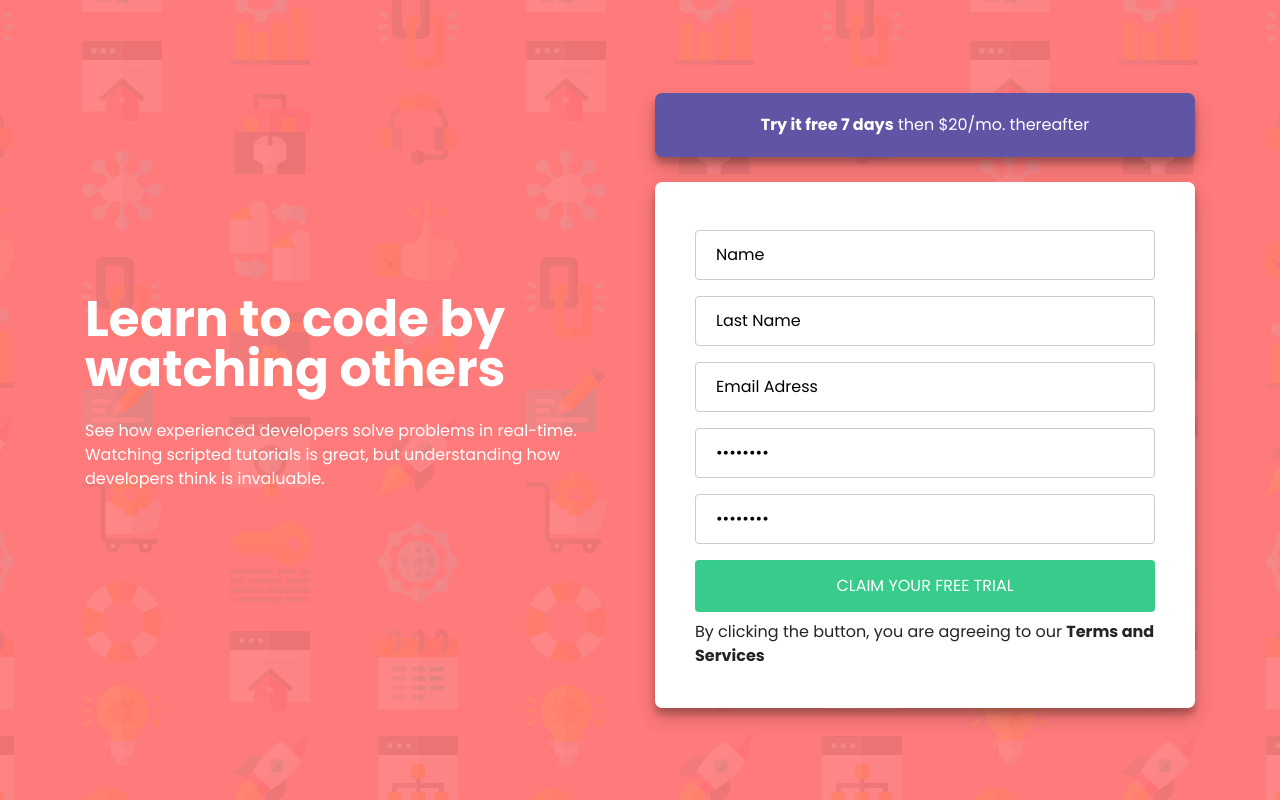
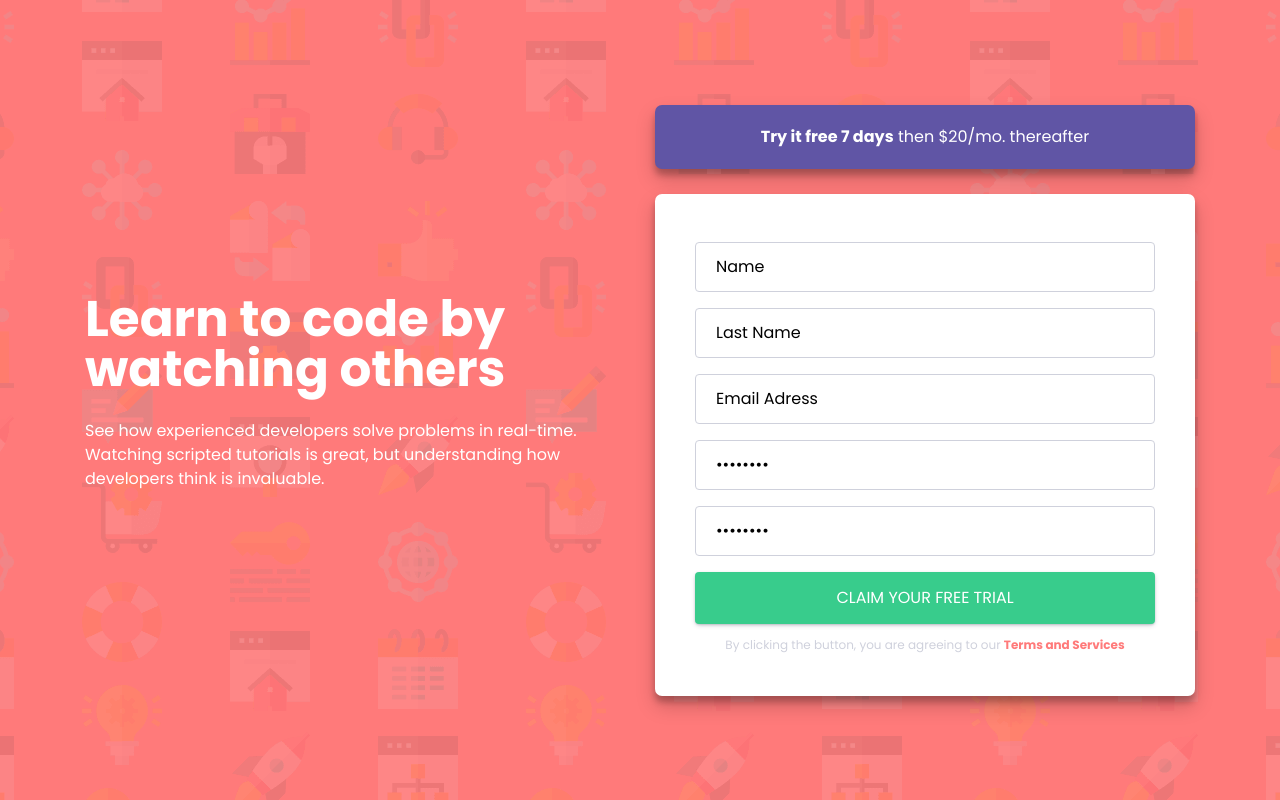
Before and after one commit to mehmetbacik/intro-with-sign-up-form, a React (Create React App) app: page / in a window 1280 px wide. Built offline with nearby package versions, Linux system fonts and the light colour scheme.

Commit message:
Update
Updated style for sign up form

```diff
--- a/src/App.css
+++ b/src/App.css
@@ -9,6 +9,7 @@
     --blue: hsl(248, 32%, 49%);
     --red: hsl(0, 100%, 74%);
     --green: hsl(154, 59%, 51%);
+    --gray: hsl(230.77deg 15.66% 83.73%);
 }
 
 html {
@@ -72,7 +73,7 @@ html, body {
   padding: 12px 20px;
   margin: 8px 0;
   display: inline-block;
-  border: 1px solid #ccc;
+  border: 1px solid var(--gray);
   border-radius: 4px;
   box-sizing: border-box;
 }
@@ -87,12 +88,26 @@ html, body {
   border: none;
   border-radius: 4px;
   cursor: pointer;
+  box-shadow: rgba(50, 50, 93, 0.25) 0px 2px 5px -1px, rgba(0, 0, 0, 0.3) 0px 1px 3px -1px;
 }
 
 .App .sign__up__form .form__content button:hover {
   background-color: var(--green);
 }
 
+.App .sign__up__form .form__content .text {
+  text-align: center;
+}
+
+.App .sign__up__form .form__content .text span {
+  font-size: 12px;
+  color: var(--gray);
+}
+
+.App .sign__up__form .form__content .text span b {
+  color: var(--red);
+}
+
 .App .sign__up__form code {
   display: none;
 }
--- a/src/components/SignUp.js
+++ b/src/components/SignUp.js
@@ -45,7 +45,7 @@ function SignUp() {
                 <div>
                   <button type="submit">Claim Your Free Trial</button>
                 </div>
-                <div>
+                <div className='text'>
                   <span>By clicking the button, you are agreeing to our <b>Terms and Services</b></span>
                 </div>
                 <code>{JSON.stringify(values)}</code>
```
